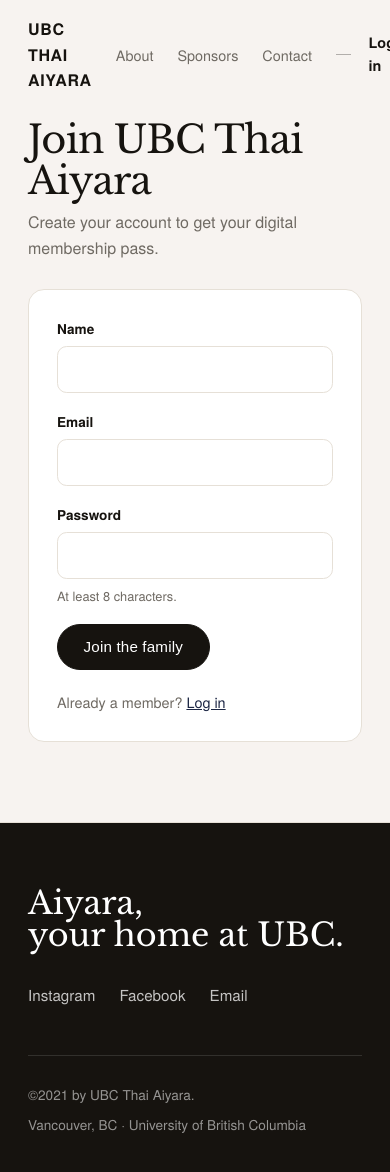
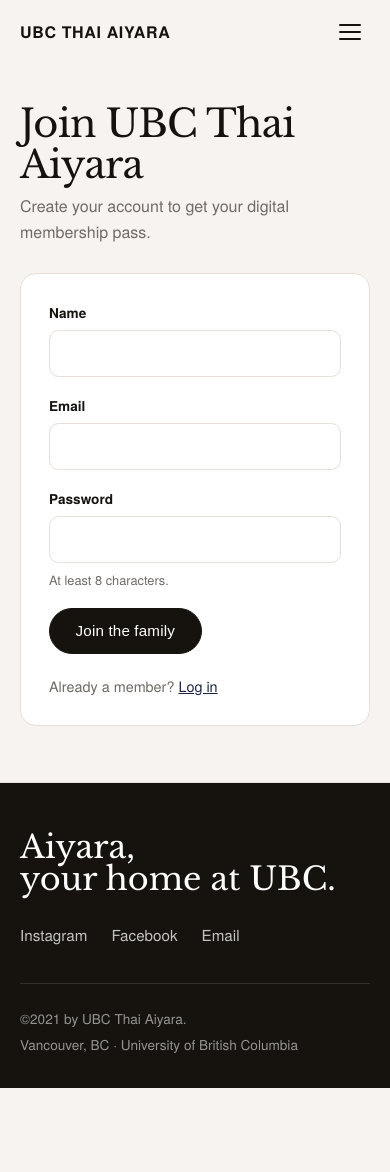
Before and after one commit to ubcthaiaiyara/website, a Next.js app: page /join in a window 390 px wide. Shown: the top 1172 px of the page. After the commit the page ends 1088 px from the top, so only its background shows below. Built offline with nearby package versions, Linux system fonts and the light colour scheme; no server answers.

Commit message:
feat(mobile): add hamburger nav and adjust mobile spacing

```diff
--- a/app/components/HeaderChrome.tsx
+++ b/app/components/HeaderChrome.tsx
@@ -4,14 +4,15 @@
 
 // Client shell for the site header: swaps the chrome from fully transparent
 // (blended into the page background / hero) to a frosted translucent bar once
-// the page is scrolled. Presentation only — the nav content itself stays in the
-// server-rendered SiteHeader.
+// the page is scrolled, and owns the mobile hamburger menu state. Presentation
+// only — the nav content itself stays in the server-rendered SiteHeader.
 export default function HeaderChrome({
   children,
 }: {
   children: React.ReactNode;
 }) {
   const [scrolled, setScrolled] = useState(false);
+  const [open, setOpen] = useState(false);
 
   useEffect(() => {
     const onScroll = () => setScrolled(window.scrollY > 24);
@@ -21,8 +22,29 @@
   }, []);
 
   return (
-    <header className={`site-header${scrolled ? " is-scrolled" : ""}`}>
-      {children}
+    <header
+      className={`site-header${scrolled ? " is-scrolled" : ""}${
+        open ? " is-open" : ""
+      }`}
+      onClick={(e) => {
+        // Following any nav link should collapse the mobile menu.
+        if ((e.target as HTMLElement).closest("a")) setOpen(false);
+      }}
+    >
+      <div className="nav-inner">
+        {children}
+        <button
+          type="button"
+          className="nav-toggle"
+          aria-label={open ? "Close menu" : "Open menu"}
+          aria-expanded={open}
+          onClick={() => setOpen((o) => !o)}
+        >
+          <span />
+          <span />
+          <span />
+        </button>
+      </div>
     </header>
   );
 }
--- a/app/components/SiteHeader.tsx
+++ b/app/components/SiteHeader.tsx
@@ -4,14 +4,13 @@
 
 // Server component: reads the session so the header can show either the
 // signed-out (Log in / Join) or signed-in (My Pass) actions. Rendered globally
-// from app/layout.tsx. HeaderChrome (client) handles the scroll-driven
-// transparent → frosted transition.
+// from app/layout.tsx. HeaderChrome (client) owns the bar itself: the
+// scroll-driven transparent → frosted transition and the mobile hamburger.
 export default async function SiteHeader() {
   const signedIn = Boolean(await readSession());
 
   return (
     <HeaderChrome>
-      <div className="nav-inner">
       <Link href="/" className="brand">
         <span className="brand-text">UBC Thai Aiyara</span>
       </Link>
@@ -38,7 +37,6 @@
           </>
         )}
       </div>
-      </div>
     </HeaderChrome>
   );
 }
--- a/app/globals.css
+++ b/app/globals.css
@@ -125,7 +125,8 @@
   transition: background-color 0.3s ease, border-color 0.3s ease;
 }
 
-.site-header.is-scrolled {
+.site-header.is-scrolled,
+.site-header.is-open {
   background: rgba(247, 243, 240, 0.72);
   backdrop-filter: saturate(180%) blur(14px);
   -webkit-backdrop-filter: saturate(180%) blur(14px);
@@ -134,25 +135,29 @@
 
 /* Over the dark hero (home page top), flip the nav to light so it reads
    against the espresso gradient. Auth pages have no .hero, so they keep the
-   default dark text on the paper background. */
-body:has(.hero) .site-header:not(.is-scrolled) .brand,
-body:has(.hero) .site-header:not(.is-scrolled) .nav-login {
+   default dark text on the paper background. The open mobile menu always sits
+   on the frosted bar, so it keeps dark text too. */
+body:has(.hero) .site-header:not(.is-scrolled):not(.is-open) .brand,
+body:has(.hero) .site-header:not(.is-scrolled):not(.is-open) .nav-login,
+body:has(.hero) .site-header:not(.is-scrolled):not(.is-open) .nav-toggle {
   color: #fff;
 }
 
-body:has(.hero) .site-header:not(.is-scrolled) .nav-links a {
+body:has(.hero) .site-header:not(.is-scrolled):not(.is-open) .nav-links a {
   color: rgba(255, 255, 255, 0.75);
 }
 
-body:has(.hero) .site-header:not(.is-scrolled) .nav-links a:hover {
+body:has(.hero) .site-header:not(.is-scrolled):not(.is-open) .nav-links a:hover {
   color: #fff;
 }
 
-body:has(.hero) .site-header:not(.is-scrolled) .nav-actions::before {
+body:has(.hero)
+  .site-header:not(.is-scrolled):not(.is-open)
+  .nav-actions::before {
   background: rgba(255, 255, 255, 0.4);
 }
 
-body:has(.hero) .site-header:not(.is-scrolled) .button {
+body:has(.hero) .site-header:not(.is-scrolled):not(.is-open) .button {
   background: #fff;
   color: var(--fg);
   border-color: #fff;
@@ -223,6 +228,95 @@
 
 .nav-login:hover {
   opacity: 0.7;
+}
+
+/* Hamburger — hidden on desktop, shown by the mobile media query below. The
+   three bars draw with currentColor so the over-hero light/dark flip applies. */
+.nav-toggle {
+  display: none;
+  flex-direction: column;
+  justify-content: center;
+  gap: 0.32rem;
+  width: 2.5rem;
+  height: 2.5rem;
+  padding: 0.55rem;
+  background: transparent;
+  border: none;
+  cursor: pointer;
+  color: var(--fg);
+}
+
+.nav-toggle span {
+  display: block;
+  width: 100%;
+  height: 2px;
+  border-radius: 1px;
+  background: currentColor;
+  transition: transform 0.25s ease, opacity 0.2s ease;
+}
+
+.site-header.is-open .nav-toggle span:nth-child(1) {
+  transform: translateY(0.42rem) rotate(45deg);
+}
+
+.site-header.is-open .nav-toggle span:nth-child(2) {
+  opacity: 0;
+}
+
+.site-header.is-open .nav-toggle span:nth-child(3) {
+  transform: translateY(-0.42rem) rotate(-45deg);
+}
+
+/* Mobile nav: collapse the links and actions behind the hamburger. */
+@media (max-width: 768px) {
+  .nav-inner {
+    flex-wrap: wrap;
+    padding: 0.75rem 1.25rem;
+    row-gap: 0;
+  }
+
+  .nav-links,
+  .nav-actions {
+    display: none;
+  }
+
+  .nav-toggle {
+    display: flex;
+    order: 2;
+    margin-left: auto;
+  }
+
+  .brand {
+    order: 1;
+  }
+
+  .site-header.is-open .nav-links {
+    display: flex;
+    order: 3;
+    flex-direction: column;
+    width: 100%;
+    gap: 0;
+    margin: 0.5rem 0 0;
+    border-top: 1px solid var(--border);
+  }
+
+  .site-header.is-open .nav-links a {
+    padding: 0.9rem 0;
+    font-size: 1.05rem;
+    border-bottom: 1px solid var(--border);
+  }
+
+  .site-header.is-open .nav-actions {
+    display: flex;
+    order: 4;
+    width: 100%;
+    justify-content: space-between;
+    padding: 1rem 0 0.75rem;
+  }
+
+  .site-header.is-open .nav-actions::before {
+    display: none;
+  }
 }
 
 /* ---------- Hero ---------- */
@@ -639,13 +733,62 @@
   margin-top: 1.75rem;
 }
 
+/* Mobile whitespace and type: the desktop rhythm (16rem/11.5rem) is far too
+   airy on a phone, so scale it down while keeping the top/middle gaps even. */
 @media (max-width: 640px) {
   .hero-inner {
-    padding: 5.5rem 1.5rem 3rem;
-    gap: 3rem;
+    padding: 9rem 1.25rem 2.5rem;
+    gap: 5.5rem;
+  }
+
+  .hero h1 {
+    font-size: clamp(2.35rem, 10.5vw, 2.75rem);
+  }
+
+  .hero-sub {
+    font-size: 1.05rem;
+    margin-bottom: 1.4rem;
   }
 
   .section {
-    padding: 4.5rem 1.5rem;
+    padding: 4rem 1.25rem;
+  }
+
+  .section-alt {
+    padding-left: 1.25rem;
+    padding-right: 1.25rem;
+  }
+
+  .section h2 {
+    margin-bottom: 1.1rem;
+  }
+
+  .lead {
+    font-size: 1.05rem;
+  }
+
+  .events-empty {
+    padding: 2.25rem 1.5rem;
+  }
+
+  .footer-inner {
+    padding: 3rem 1.25rem 2rem;
+  }
+
+  .footer-top {
+    flex-direction: column;
+    align-items: flex-start;
+    gap: 1.75rem;
+    padding-bottom: 2.25rem;
+  }
+
+  .footer-bottom {
+    flex-direction: column;
+    gap: 0.25rem;
+    padding-top: 1.5rem;
+  }
+
+  .auth-main {
+    padding: 6.5rem 1.25rem 3.5rem;
   }
 }
```
Lines whose indentation alone changed are shown as unchanged.
